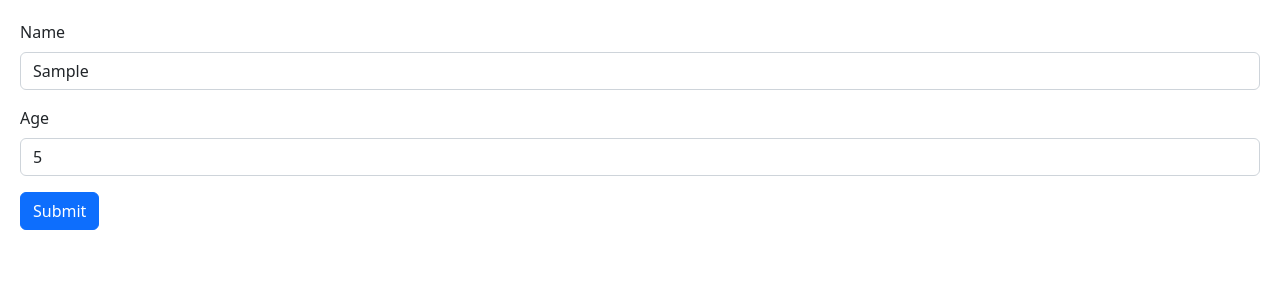
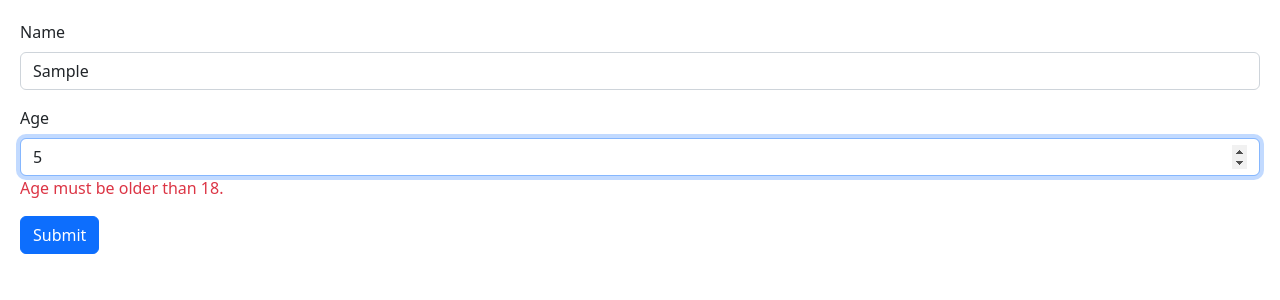
Before and after one commit to AungPhyoThant224/React-18-for-Beginners, a React (Vite) app in the folder react-form/: page / in a window 1280 px wide. Both pictures are taken after typing "Sample", "5" into the empty fields and a click on the button "Submit". Shown: the top 300 px of the page. Built offline with nearby package versions, Linux system fonts and the light colour scheme.

Commit message:
Schema Based Validation with Zod.

```diff
--- a/react-form/package.json
+++ b/react-form/package.json
@@ -9,13 +9,15 @@
     "preview": "vite preview"
   },
   "dependencies": {
+    "@hookform/resolvers": "^2.9.11",
     "bootstrap": "^5.2.3",
     "immer": "^9.0.19",
     "react": "^18.2.0",
     "react-dom": "^18.2.0",
     "react-hook-form": "7.43",
     "react-icons": "^4.9.0",
-    "styled-components": "^6.0.0-rc.3"
+    "styled-components": "^6.0.0-rc.3",
+    "zod": "^3.20.6"
   },
   "devDependencies": {
     "@types/react": "^18.0.27",
--- a/react-form/src/components/Form/Form.tsx
+++ b/react-form/src/components/Form/Form.tsx
@@ -1,17 +1,23 @@
 import { FormEvent, useState } from "react";
 import { FieldValues, useForm } from "react-hook-form";
+import { z } from "zod";
+import { zodResolver } from "@hookform/resolvers/zod";
 
-interface FormData {
-  name: string;
-  age: number;
-}
+const schema = z.object({
+  name: z.string().min(3, { message: "Name must be at least 3 characters." }),
+  age: z
+    .number({ invalid_type_error: "Age field is require." })
+    .min(18, { message: "Age must be older than 18." }),
+});
+
+type FormData = z.infer<typeof schema>;
 
 const Form = () => {
   const {
     register,
     handleSubmit,
     formState: { errors },
-  } = useForm<FormData>();
+  } = useForm<FormData>({ resolver: zodResolver(schema) });
 
   const onSubmit = (data: FieldValues) => console.log(data);
 
@@ -23,31 +29,24 @@
             Name
           </label>
           <input
-            {...register("name", { required: true, minLength: 3 })}
+            {...register("name")}
             id="name"
             type="text"
             className="form-control"
           />
-          {errors.name?.type === "required" && (
-            <p className="text-danger">Please enter name.</p>
-          )}
-          {errors.name?.type === "minLength" && (
-            <p className="text-danger">Name must be at least 3 character.</p>
-          )}
+          {errors.name && <p className="text-danger">{errors.name.message}</p>}
         </div>
         <div className="mb-3">
           <label htmlFor="age" className="form-label">
             Age
           </label>
           <input
-            {...register("age", { required: true })}
+            {...register("age", { valueAsNumber: true })}
             id="age"
             type="number"
             className="form-control"
           />
-          {errors.age?.type === "required" && (
-            <p className="text-danger">Please enter age.</p>
-          )}
+          {errors.age && <p className="text-danger">{errors.age.message}</p>}
         </div>
         <button className="btn btn-primary" type="submit">
           Submit
```
Also changed, not shown: 1 other file (tests, documents, lock files or other folders).
